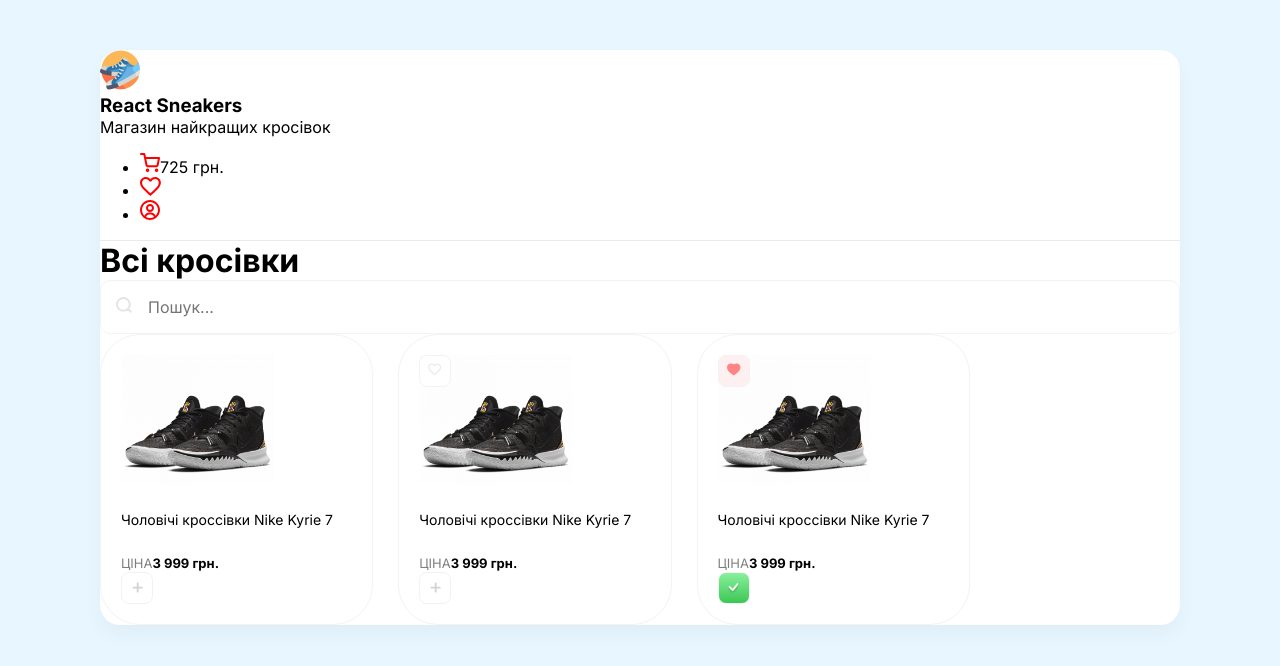
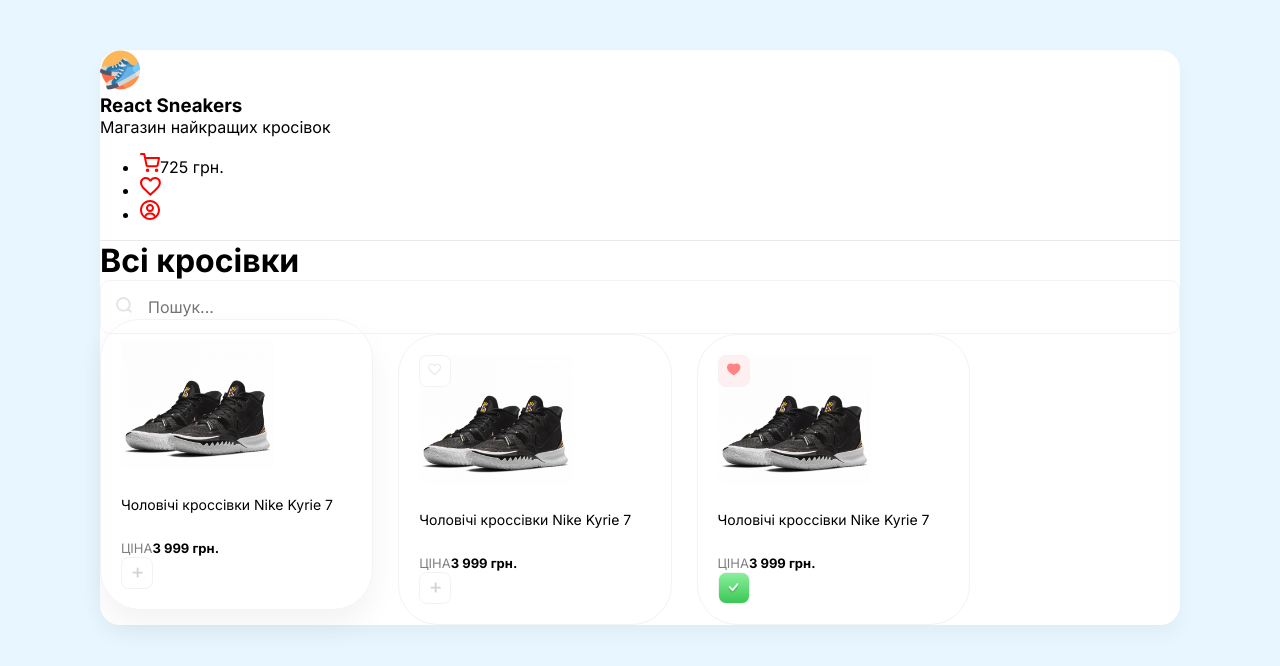
Before and after one commit to AndrewPechnikov/sneakers, a React (Create React App) app: page / in a window 1280 px wide. In both pictures the pointer is over the element 236 px from the left and 479 px from the top of the page. Shown: the top 666 px of the page. Built offline with nearby package versions, Linux system fonts and the light colour scheme.

Commit message:
feature: shadow + animation card

```diff
--- a/src/index.scss
+++ b/src/index.scss
@@ -64,6 +64,14 @@ header {
 	b {
 		font-size: 13px;
 	}
+	transition: cubic-bezier(0.075, 0.82, 0.165, 1);
+	transition-duration: 250ms;
+	&:hover {
+		box-shadow: 0px 14px 30px rgba(0, 0, 0, 0.05);
+		transform: translateY(-15px);
+		transition: cubic-bezier(0.075, 0.82, 0.165, 1);
+		transition-duration: 250ms;
+	}
 }
 
 .card-list {
```
